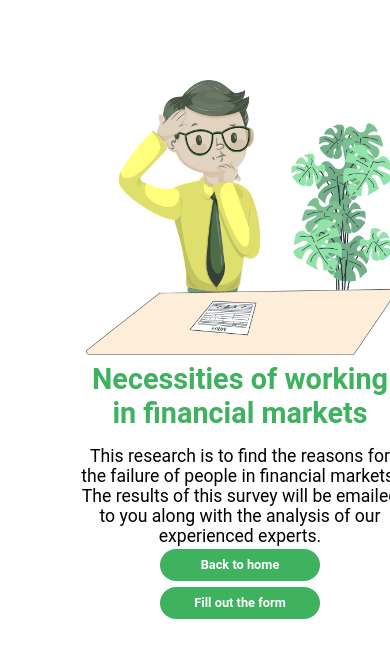
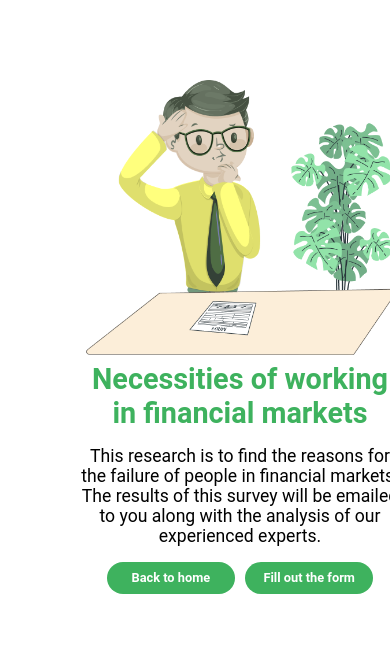
Before and after one commit to 0502j/PB-Compass-Survey, a plain HTML site: page pages/start.html in a window 390 px wide. Drawn offline with Linux system fonts and the light colour scheme.

Commit message:
Update project - fixing start page responsiveness

```diff
--- a/styles/start.css
+++ b/styles/start.css
@@ -68,4 +68,11 @@
         margin: 0.8rem;
     }
 
+    #start-text button{
+        width: 8rem;
+        font-size: 0.8rem;
+        margin:0.2rem;
+        margin-top: 1rem;
+    }
+
 }
```
